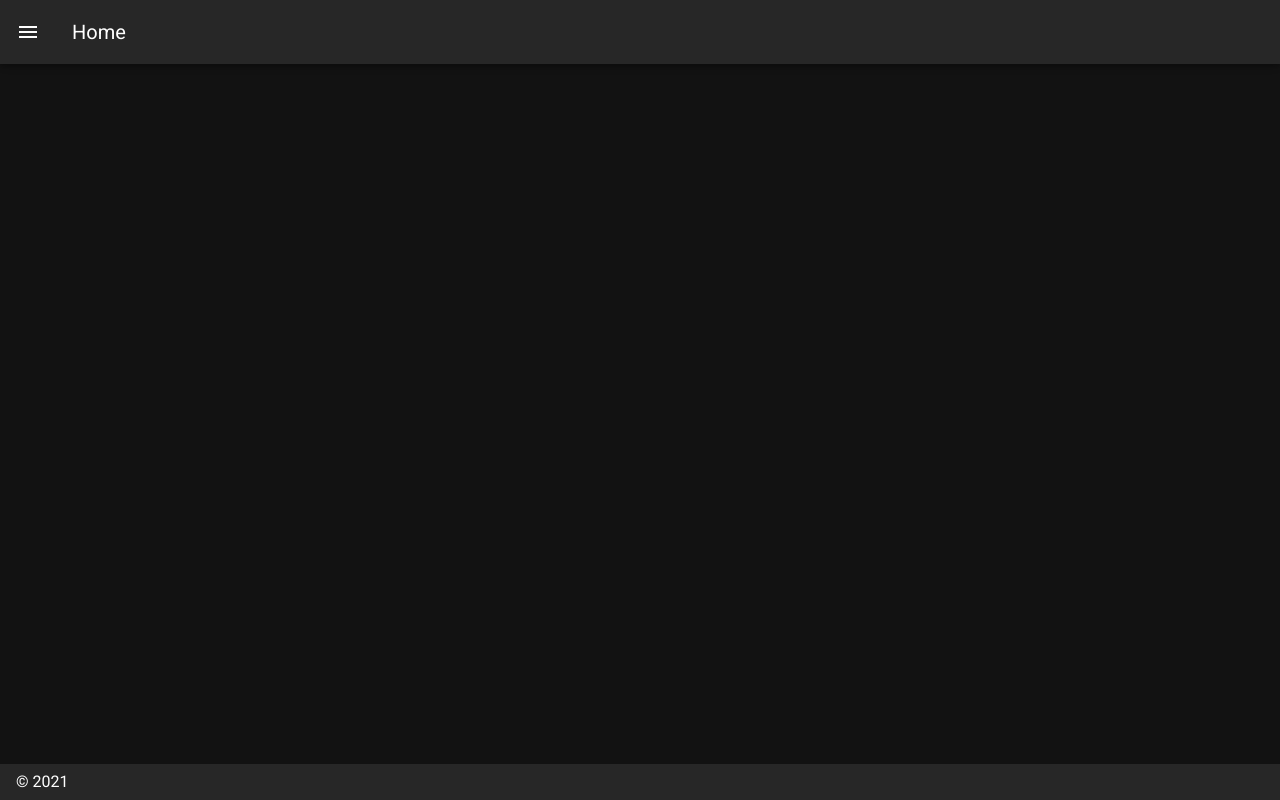
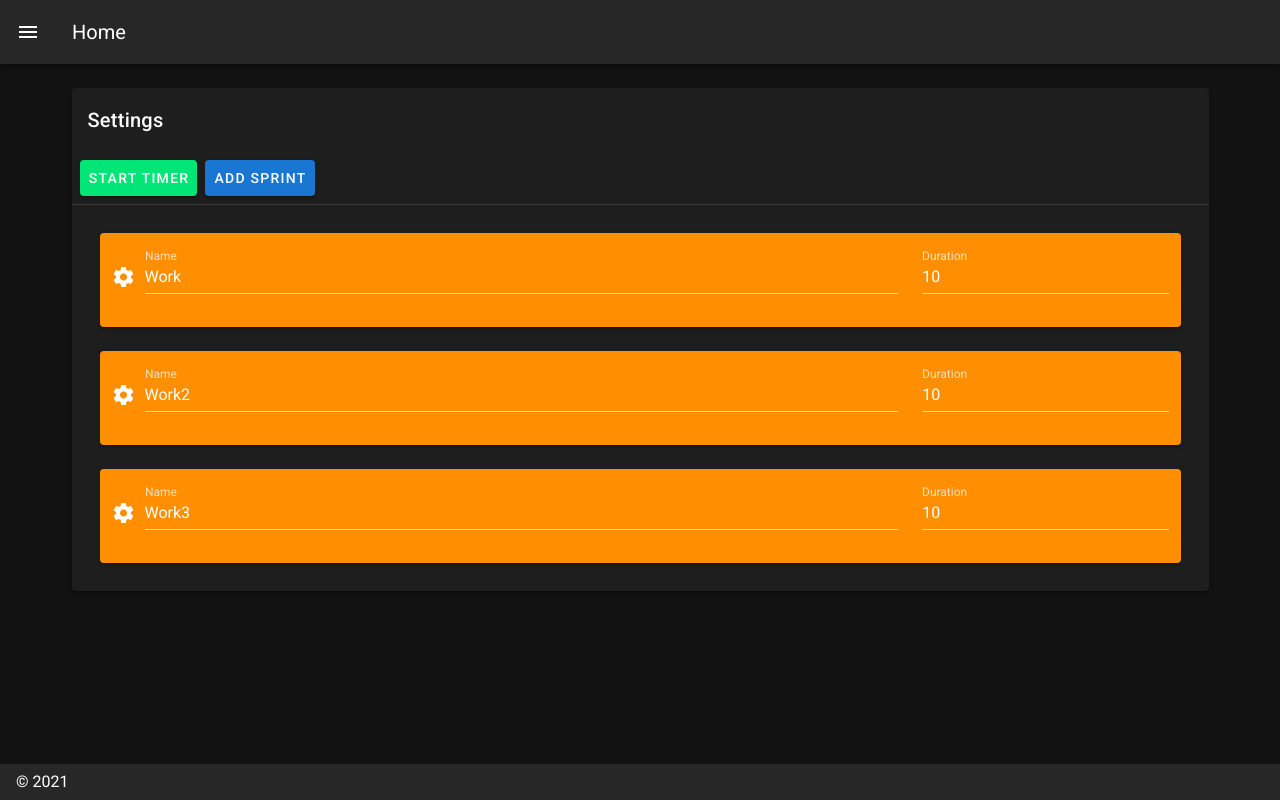
Before and after one commit to braden-w/168-hours, a Nuxt app: page /timer in a window 1280 px wide. Before the commit this address had no page. Built offline with nearby package versions, Linux system fonts and the light colour scheme.

Commit message:
Created timer.vue

```diff
--- /dev/null
+++ b/pages/timer.vue
@@ -0,0 +1,81 @@
+<template>
+  <v-container>
+    <v-card>
+      <v-card-title>Settings</v-card-title>
+      <v-card-actions>
+        <v-btn color="success" @click="startTimer">Start timer</v-btn>
+        <v-btn color="primary" @click="addSprint('Hi', 10)"> Add Sprint </v-btn>
+      </v-card-actions>
+      <v-divider></v-divider>
+      <v-card-text>
+        <draggable
+          :list="sprints"
+          class="list-group"
+          draggable=".item"
+          @start="dragging = true"
+          @end="dragging = false"
+        >
+          <v-container
+            v-for="(sprint, index) in sprints"
+            :key="index"
+            class="item"
+          >
+            <v-card color="secondary" class="pa-3">
+              <v-row>
+                <v-col cols="9">
+                  <v-text-field
+                    v-model="sprint.name"
+                    label="Name"
+                    prepend-icon="mdi-cog"
+                  >
+                  </v-text-field>
+                </v-col>
+                <v-col cols="3">
+                  <v-text-field
+                    v-model="sprint.duration"
+                    type="number"
+                    label="Duration"
+                  >
+                  </v-text-field
+                ></v-col>
+              </v-row>
+            </v-card>
+          </v-container>
+        </draggable>
+      </v-card-text>
+    </v-card>
+  </v-container>
+</template>
+
+<script>
+import draggable from 'vuedraggable'
+export default {
+  components: {
+    draggable,
+  },
+  data() {
+    return {
+      sprints: [
+        { name: 'Work', duration: '10' },
+        { name: 'Work2', duration: '10' },
+        { name: 'Work3', duration: '10' },
+      ],
+      currentSession: { start: 0, end: 0 },
+      sessions: [],
+    }
+  },
+  methods: {
+    addSprint(name, duration) {
+      this.sprints.push({ name, duration })
+    },
+    startTimer() {
+      this.currentSession.start = new Date().getTime()
+    },
+    endTimer() {
+      this.currentSession.end = new Date().getTime()
+    },
+  },
+}
+</script>
+
+<style></style>
```
